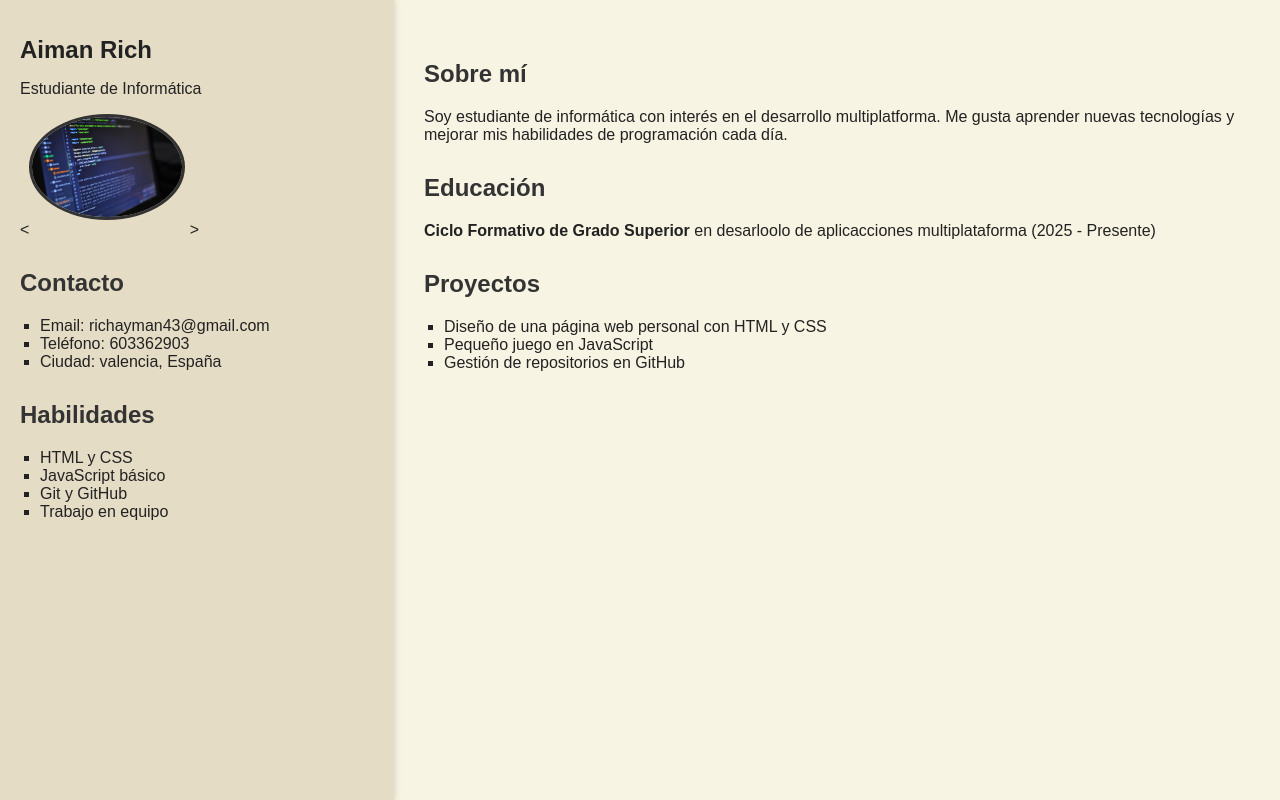
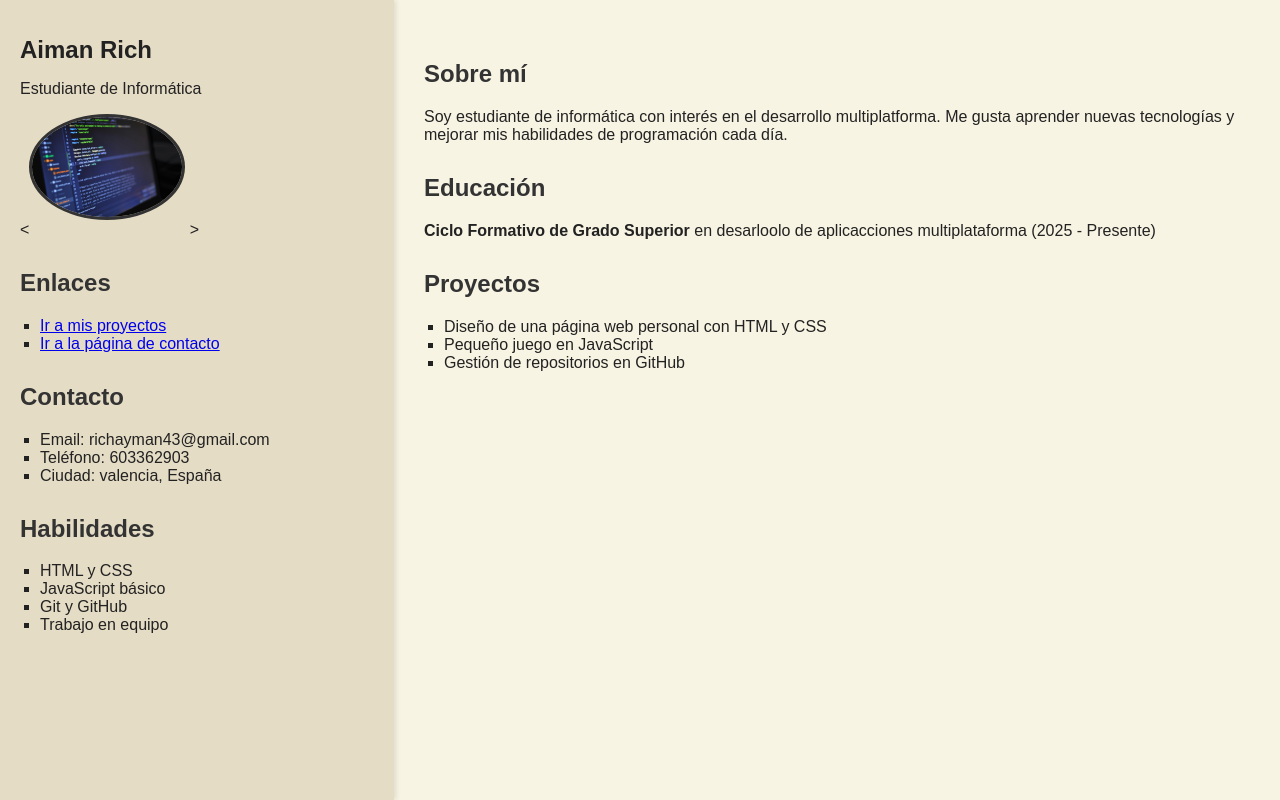
Before and after one commit to richayman43-boop/aiman43.github.io, a plain HTML site: page index.html in a window 1280 px wide. Drawn offline with Linux system fonts and the light colour scheme.

Commit message:
Update index.html

```diff
--- a/index.html
+++ b/index.html
@@ -65,6 +65,11 @@
             <p>Estudiante de Informática</p>
            <<img src="pexels-luis-gomes-166706-546819.jpg" alt="Foto de ejemplo de estudiante de informática" width="200" style="border-radius: 50%; border: 3px solid #333; object-fit: cover;">
 >
+<h2>Enlaces</h2>
+<ul>
+  <li><a href="proyectos.html">Ir a mis proyectos</a></li>
+  <li><a href="contacto.html">Ir a la página de contacto</a></li>
+</ul>
 
 
 
```
